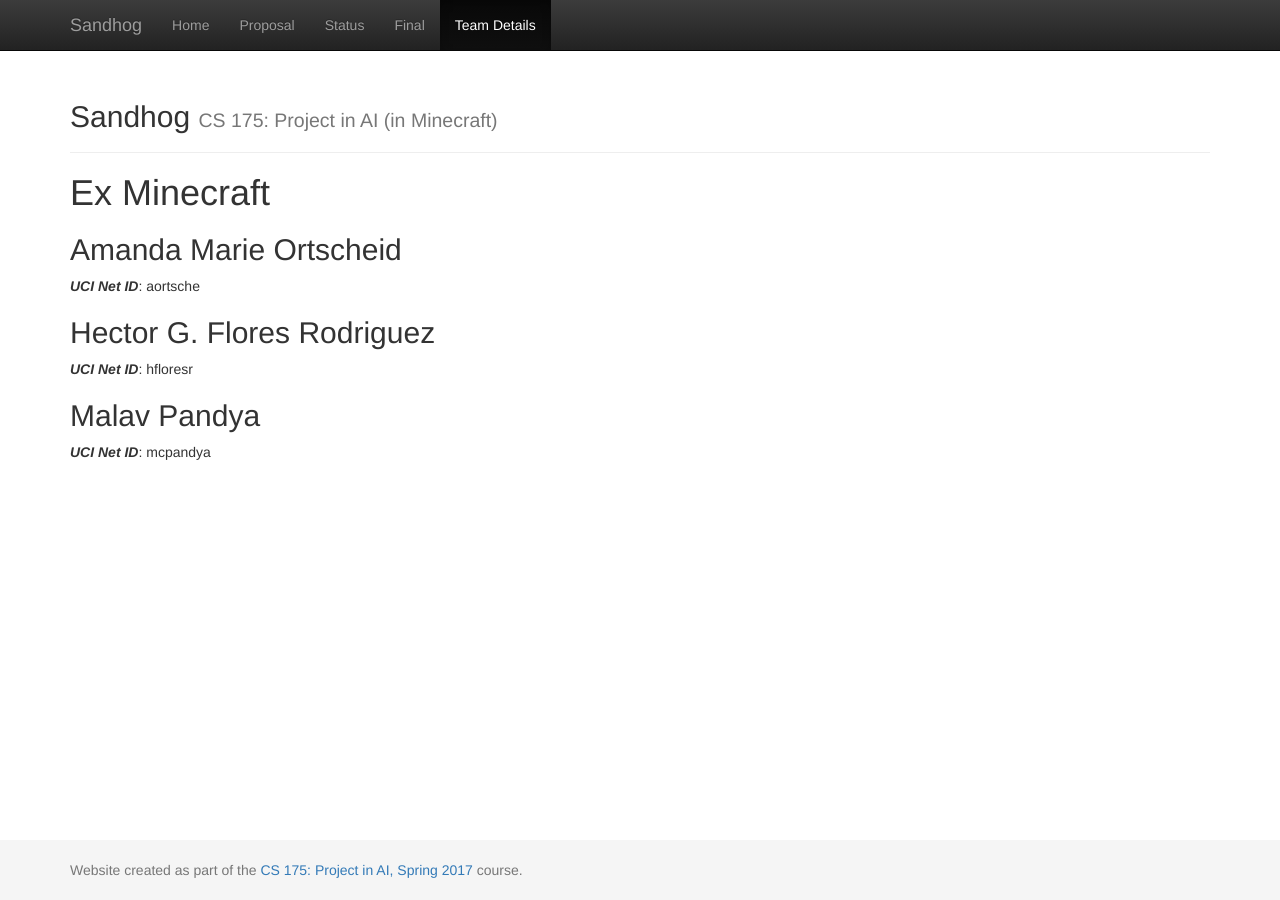
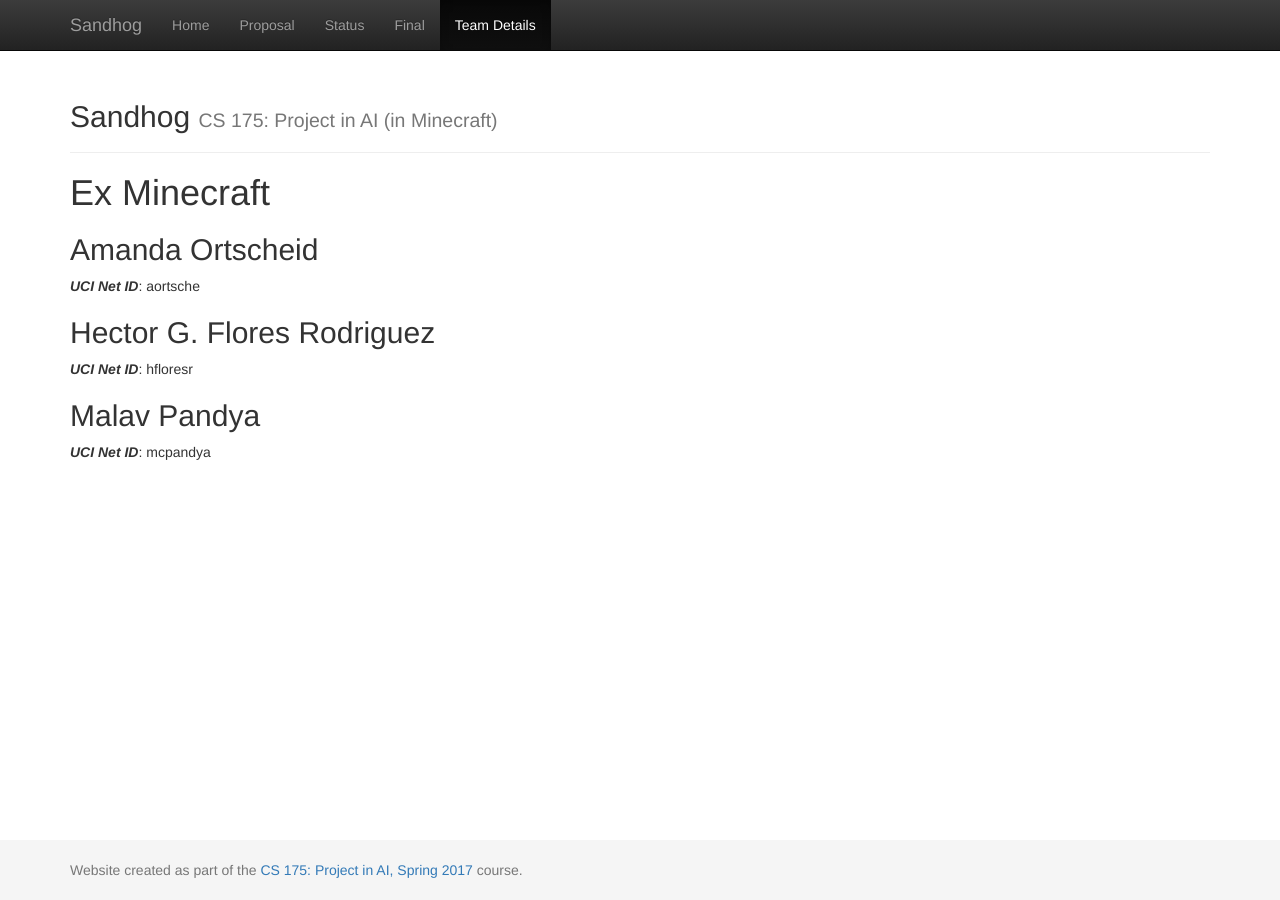
Before and after one commit to hfloresr/Sandhog, a Jekyll site: the page built from docs/team.md, in a window 1280 px wide. Built offline with Jekyll 4.4.1, drawn with Linux system fonts in a browser that asks for light colours.

Commit message:
Create team.md

```diff
--- a/docs/team.md
+++ b/docs/team.md
@@ -6,7 +6,7 @@ title:  Ex Minecraft
 # {{ page.title }}
 
 
-## Amanda Marie Ortscheid
+## Amanda Ortscheid
 ***UCI Net ID***: aortsche
 
 ## Hector G. Flores Rodriguez
```
